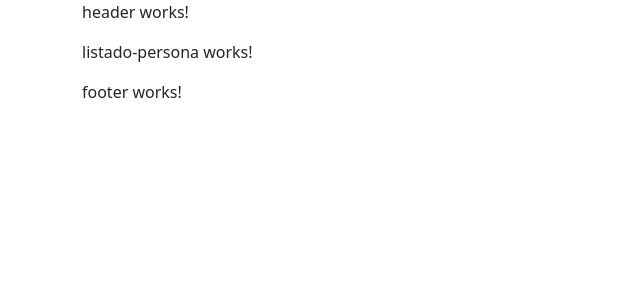
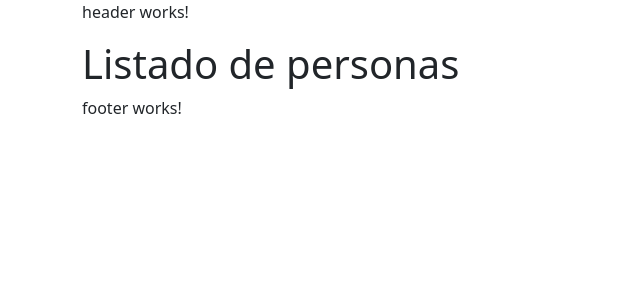
Before and after one commit to davidfranco7/CursoAngularProyecto, an Angular app: page / in a window 1280 px wide. Shown: the top 300 px of the page, without its empty margins (0-640 px from the left). Built offline with nearby package versions, Linux system fonts and the light colour scheme.

Commit message:
Update listado-persona.component.html

```diff
--- a/src/app/listado-persona/listado-persona.component.html
+++ b/src/app/listado-persona/listado-persona.component.html
@@ -1 +1,9 @@
-<p>listado-persona works!</p>
+<h1>Listado de personas</h1>
+
+<div class="container">
+    <div class="row">
+        <div *ngFor="let persona of personas">
+
+        </div>
+    </div>
+</div>
```
